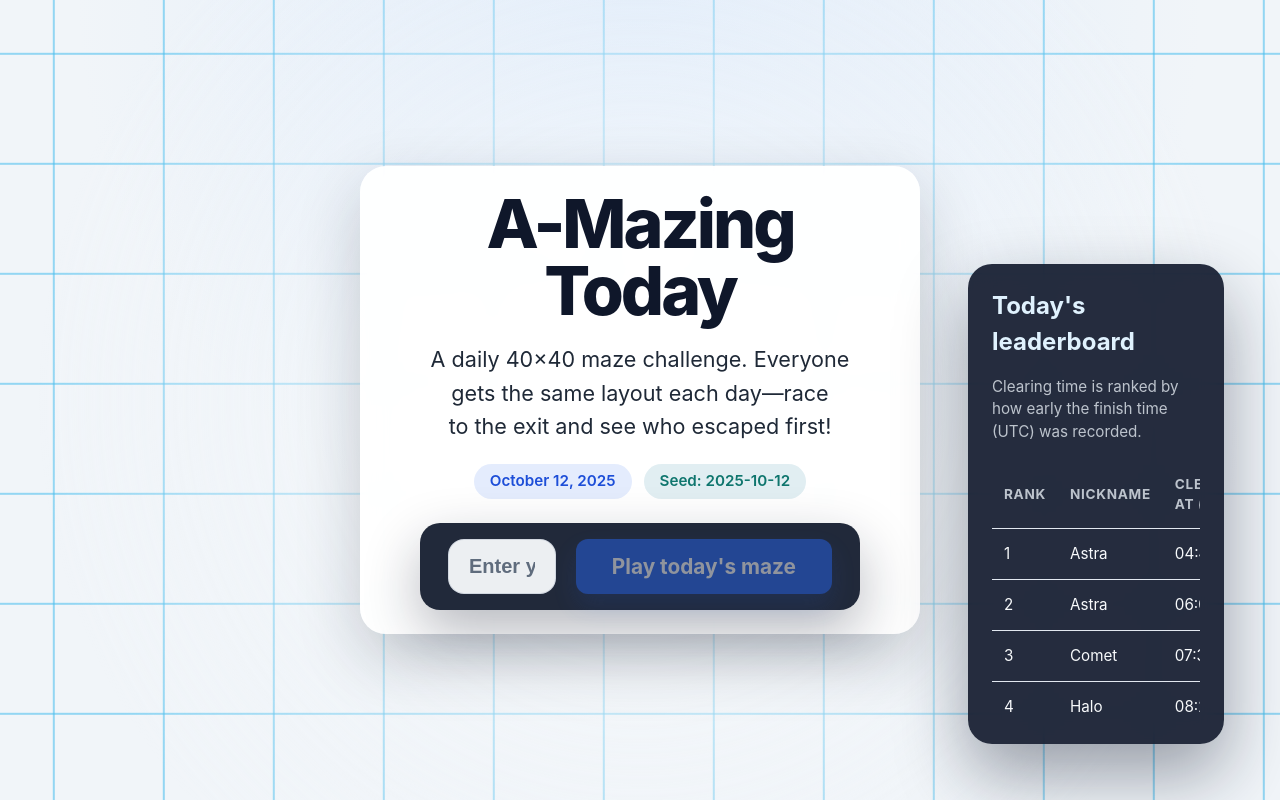
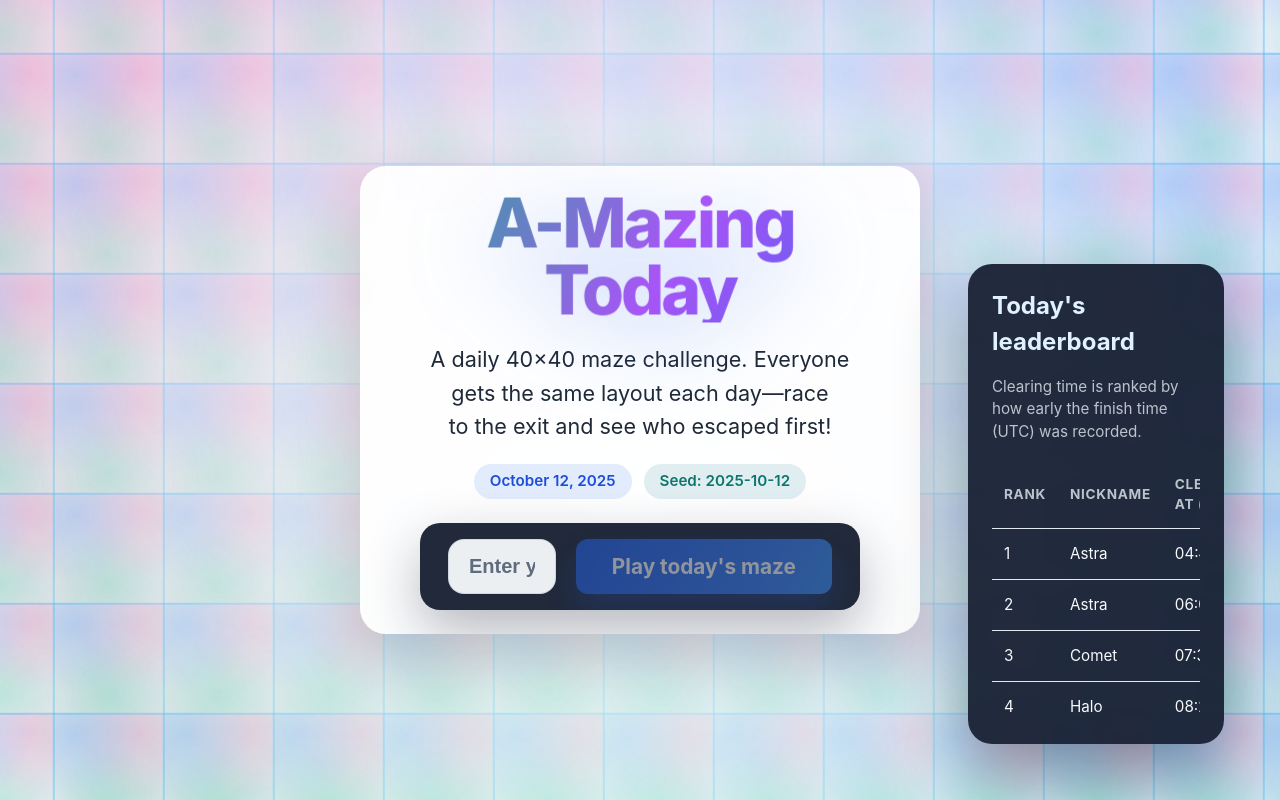
Before and after one commit to BangJeongHyeok/a-mazing-today, a React (Vite) app: page / in a window 1280 px wide. Built offline with nearby package versions, Linux system fonts and the light colour scheme.

Commit message:
Enhance landing screen interactions

```diff
--- a/src/App.css
+++ b/src/App.css
@@ -7,18 +7,39 @@
   padding: clamp(1.75rem, 5vw, 3.5rem);
   color: #0f172a;
   overflow: hidden;
+  isolation: isolate;
 }
 
 .landing-background {
   position: absolute;
   inset: 0;
-  background-image: linear-gradient(90deg, rgba(26, 175, 235, 0.55) 0, rgba(26, 175, 235, 0.55) 2px, transparent 2px),
-    linear-gradient(180deg, rgba(26, 175, 235, 0.55) 0, rgba(26, 175, 235, 0.55) 2px, transparent 2px);
+  background-image: radial-gradient(circle at 20% 20%, rgba(59, 130, 246, 0.35), transparent 55%),
+    radial-gradient(circle at 80% 18%, rgba(236, 72, 153, 0.28), transparent 55%),
+    radial-gradient(circle at 50% 82%, rgba(16, 185, 129, 0.28), transparent 55%),
+    linear-gradient(90deg, rgba(26, 175, 235, 0.45) 0, rgba(26, 175, 235, 0.45) 2px, transparent 2px),
+    linear-gradient(180deg, rgba(26, 175, 235, 0.45) 0, rgba(26, 175, 235, 0.45) 2px, transparent 2px);
   background-size: 110px 110px;
   animation: panGrid 1s linear infinite;
   opacity: 0.8;
   pointer-events: none;
   z-index: 0;
+}
+
+.landing-background::before {
+  content: '';
+  position: absolute;
+  inset: -35%;
+  background: conic-gradient(
+    from 0deg,
+    rgba(59, 130, 246, 0.7) 0deg,
+    rgba(16, 185, 129, 0.65) 120deg,
+    rgba(236, 72, 153, 0.65) 240deg,
+    rgba(59, 130, 246, 0.7) 360deg
+  );
+  opacity: 0.35;
+  mix-blend-mode: screen;
+  filter: blur(40px);
+  animation: swirlBackdrop 26s linear infinite;
 }
 
 .landing-background::after {
@@ -34,6 +55,34 @@
   }
   to {
     background-position: 110px 110px, 110px 110px;
+  }
+}
+
+@keyframes swirlBackdrop {
+  to {
+    transform: rotate(1turn);
+  }
+}
+
+@keyframes titleShimmer {
+  0% {
+    background-position: 0% 50%;
+  }
+  50% {
+    background-position: 100% 50%;
+  }
+  100% {
+    background-position: 0% 50%;
+  }
+}
+
+@keyframes titleFloat {
+  0%,
+  100% {
+    transform: translateY(0) scale(1);
+  }
+  50% {
+    transform: translateY(-8px) scale(1.01);
   }
 }
 
@@ -63,7 +112,58 @@
   background: rgba(255, 255, 255, 0.94);
   box-shadow: 0 24px 65px rgba(15, 23, 42, 0.2);
   backdrop-filter: blur(12px);
+  position: relative;
+  overflow: hidden;
+  transition: transform 0.45s ease, box-shadow 0.45s ease;
+}
 
+.landing-hero::before {
+  content: '';
+  position: absolute;
+  inset: -10%;
+  background: radial-gradient(
+      circle at var(--hero-pointer-x, 50%) var(--hero-pointer-y, 50%),
+      rgba(59, 130, 246, 0.28),
+      transparent 55%
+    ),
+    radial-gradient(circle at 20% 80%, rgba(236, 72, 153, 0.16), transparent 65%);
+  opacity: 0;
+  transition: opacity 0.35s ease;
+  pointer-events: none;
+  z-index: 0;
+}
+
+.landing-hero::after {
+  content: '';
+  position: absolute;
+  inset: 2px;
+  border-radius: inherit;
+  background: radial-gradient(
+      circle at var(--hero-pointer-x, 50%) var(--hero-pointer-y, 50%),
+      rgba(59, 130, 246, 0.12),
+      transparent 60%
+    ),
+    rgba(255, 255, 255, 0.92);
+  mix-blend-mode: screen;
+  pointer-events: none;
+  opacity: 0;
+  transition: opacity 0.35s ease;
+  z-index: 0;
+}
+
+.landing-hero > * {
+  position: relative;
+  z-index: 1;
+}
+
+.landing-hero:hover {
+  transform: translateY(-6px);
+  box-shadow: 0 30px 80px rgba(15, 23, 42, 0.28);
+}
+
+.landing-hero:hover::before,
+.landing-hero:hover::after {
+  opacity: 1;
 }
 
 .landing-hero-body {
@@ -79,6 +179,13 @@
   font-weight: 800;
   letter-spacing: -0.045em;
   line-height: 0.92;
+  background: linear-gradient(120deg, #2563eb, #f97316, #10b981, #a855f7, #2563eb);
+  background-size: 300% 300%;
+  -webkit-background-clip: text;
+  color: transparent;
+  animation: titleShimmer 14s ease-in-out infinite, titleFloat 6s ease-in-out infinite;
+  filter: drop-shadow(0 20px 45px rgba(37, 99, 235, 0.35));
+  will-change: transform;
 }
 
 .landing-subtitle {
@@ -109,6 +216,41 @@
   box-shadow: 0 22px 55px rgba(15, 23, 42, 0.3);
   backdrop-filter: blur(12px);
   color: #f8fafc;
+  position: relative;
+  overflow: hidden;
+  transition: transform 0.4s ease, box-shadow 0.4s ease;
+}
+
+.landing-start::before {
+  content: '';
+  position: absolute;
+  inset: -25%;
+  background: radial-gradient(
+    circle at var(--start-pointer-x, 50%) var(--start-pointer-y, 50%),
+    rgba(96, 165, 250, 0.4),
+    rgba(56, 189, 248, 0.15) 45%,
+    transparent 65%
+  );
+  opacity: 0;
+  transition: opacity 0.35s ease;
+  pointer-events: none;
+  z-index: 0;
+}
+
+.landing-start > * {
+  position: relative;
+  z-index: 1;
+}
+
+.landing-start:hover,
+.landing-start:focus-within {
+  transform: translateY(-4px);
+  box-shadow: 0 28px 70px rgba(37, 99, 235, 0.35);
+}
+
+.landing-start:hover::before,
+.landing-start:focus-within::before {
+  opacity: 1;
 }
 
 .landing-start input {
@@ -122,6 +264,7 @@
   font-size: clamp(1.05rem, 2.2vw, 1.25rem);
   font-weight: 600;
   color: #0f172a;
+  transition: transform 0.25s ease, box-shadow 0.25s ease, background 0.25s ease, border-color 0.25s ease;
 }
 
 .landing-start input::placeholder {
@@ -131,6 +274,19 @@
 .landing-start input:focus {
   outline: 3px solid rgba(26, 175, 235, 0.45);
   outline-offset: 2px;
+  border-color: rgba(37, 99, 235, 0.55);
+  background: rgba(255, 255, 255, 0.98);
+  box-shadow: 0 12px 35px rgba(59, 130, 246, 0.2);
+  transform: translateY(-1px);
+}
+
+.landing-start input:hover {
+  transform: translateY(-1px);
+  box-shadow: 0 10px 25px rgba(148, 163, 184, 0.25);
+}
+
+.landing-start input:active {
+  transform: translateY(1px) scale(0.99);
 }
 
 .landing-start .primary {
@@ -139,6 +295,21 @@
   padding: 0 clamp(1.5rem, 4vw, 2.25rem);
   font-size: clamp(1.05rem, 2.3vw, 1.3rem);
   font-weight: 700;
+  background: linear-gradient(120deg, #2563eb, #3b82f6, #38bdf8);
+  color: #ffffff;
+  box-shadow: 0 16px 30px rgba(37, 99, 235, 0.35);
+  transition: transform 0.25s ease, box-shadow 0.25s ease, background-position 0.35s ease;
+  background-size: 160% 160%;
+}
+
+.landing-start .primary:hover:not(:disabled) {
+  transform: translateY(-2px) scale(1.02);
+  box-shadow: 0 22px 45px rgba(37, 99, 235, 0.45);
+  background-position: 100% 50%;
+}
+
+.landing-start .primary:active:not(:disabled) {
+  transform: translateY(1px) scale(0.97);
 }
 
 .landing-leaderboard {
--- a/src/App.jsx
+++ b/src/App.jsx
@@ -151,6 +151,8 @@ function App() {
   const [leaderboard, setLeaderboard] = useState(() => buildDailyMockLeaderboard(dailyKey))
   const [playerResult, setPlayerResult] = useState(null)
   const [showSolution, setShowSolution] = useState(false)
+  const [heroPointer, setHeroPointer] = useState({ x: 50, y: 50 })
+  const [startPointer, setStartPointer] = useState({ x: 50, y: 50 })
   const startTimeRef = useRef(null)
 
   const solutionPath = useMemo(() => solveMazePath(maze), [maze])
@@ -268,12 +270,35 @@ function App() {
     setShowSolution(false)
   }
 
+  const updatePointerPosition = (event, setter) => {
+    const bounds = event.currentTarget.getBoundingClientRect()
+    const x = ((event.clientX - bounds.left) / bounds.width) * 100
+    const y = ((event.clientY - bounds.top) / bounds.height) * 100
+    setter({
+      x: Math.min(100, Math.max(0, x)),
+      y: Math.min(100, Math.max(0, y)),
+    })
+  }
+
+  const resetPointerPosition = (setter) => {
+    setter({ x: 50, y: 50 })
+  }
+
   if (view === 'landing') {
     return (
       <div className="landing-page">
         <div className="landing-background" aria-hidden="true" />
         <div className="landing-main">
-          <header className="landing-hero">
+          <header
+            className="landing-hero"
+            style={{
+              '--hero-pointer-x': `${heroPointer.x}%`,
+              '--hero-pointer-y': `${heroPointer.y}%`,
+            }}
+            onPointerDown={(event) => updatePointerPosition(event, setHeroPointer)}
+            onPointerMove={(event) => updatePointerPosition(event, setHeroPointer)}
+            onPointerLeave={() => resetPointerPosition(setHeroPointer)}
+          >
             <div className="landing-hero-body">
               <h1 className="landing-title">A-Mazing Today</h1>
               <p className="landing-subtitle">
@@ -286,7 +311,17 @@ function App() {
               </div>
             </div>
 
-            <form className="landing-start" onSubmit={handleStartGame}>
+            <form
+              className="landing-start"
+              onSubmit={handleStartGame}
+              style={{
+                '--start-pointer-x': `${startPointer.x}%`,
+                '--start-pointer-y': `${startPointer.y}%`,
+              }}
+              onPointerDown={(event) => updatePointerPosition(event, setStartPointer)}
+              onPointerMove={(event) => updatePointerPosition(event, setStartPointer)}
+              onPointerLeave={() => resetPointerPosition(setStartPointer)}
+            >
               <label className="visually-hidden" htmlFor="nickname">
                 Nickname
               </label>
```
